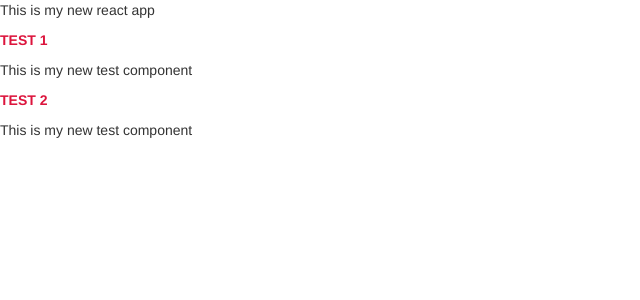
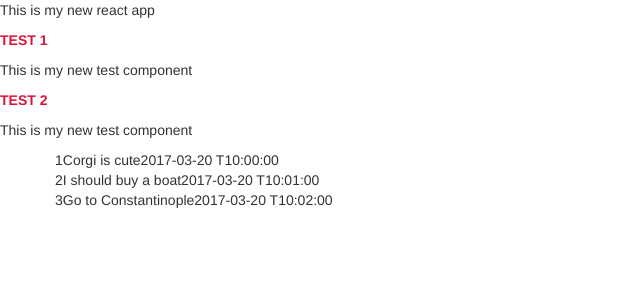
Before and after one commit to bsmmoon/int-tag-viewer, a React (Create React App) app: page / in a window 1280 px wide. Shown: the top 300 px of the page, without its empty margins (0-640 px from the left). Built offline with nearby package versions, Linux system fonts and the light colour scheme.

Commit message:
LogLine component added. ESLint typo fixed and style updated accordingly

```diff
--- a/src/App.js
+++ b/src/App.js
@@ -1,9 +1,20 @@
+// React and component classes are not cught by Eslint.
+/* eslint-disable no-unused-vars */
 import React, {Component} from 'react';
 
 import Test from './Test';
-import DataAdapter from './adapters/DataAdapter'
+import LogLine from './LogLine';
+/* eslint-enable no-unused-vars */
 
+import DataAdapter from './adapters/DataAdapter';
+
+/**
+ * This is the base component.
+ */
 class App extends Component {
+  /**
+   * @param {*} props React props
+   */
   constructor(props) {
     super(props);
     let data = DataAdapter.import();
@@ -13,16 +24,44 @@ class App extends Component {
     };
   }
 
-  render () {
+  /**
+   * construct LogLing components
+   * @return {jsx} component
+   */
+  logLines() {
+    const logLines = this.state.data.logs.map(function(logLine) {
+      return <LogLine
+        key={logLine.id}
+        id={logLine.id}
+        description={logLine.description}
+        time={logLine.time}
+      />;
+    });
+    return (
+      <div className='container'>{logLines}</div>
+    );
+  }
+
+  /**
+   * usual React render
+   * @return {jsx} component
+   */
+  render() {
+    console.log('App#render');
     console.log(this.state);
+
+    const logLines = this.logLines();
+
     return (
       <div>
         <p>{this.state.message}</p>
         <Test name="TEST 1"/>
         <Test name="TEST 2"/>
+
+        {logLines}
       </div>
-    )
+    );
   }
 }
 
-export default App
+export default App;
--- /dev/null
+++ b/src/LogLine.js
@@ -0,0 +1,38 @@
+// React and component classes are not cught by Eslint.
+/* eslint-disable no-unused-vars */
+import React, {Component} from 'react';
+/* eslint-enable no-unused-vars */
+
+/**
+ * LogLine
+ */
+class LogLine extends Component {
+  /**
+   * @param {*} props React props
+   */
+  constructor(props) {
+    super(props);
+    this.state = {
+      id: props.id,
+      description: props.description,
+      time: props.time,
+    };
+  }
+
+  /**
+   * usual React render
+   * @return {jsx} component
+   */
+  render() {
+    console.log('LogLine#render');
+    console.log(this.state);
+    return (
+      <div className='row'>
+        <div></div>
+        {[this.state.id, this.state.description, this.state.time]}
+      </div>
+    );
+  }
+}
+
+export default LogLine;
--- a/src/adapters/DataAdapter.js
+++ b/src/adapters/DataAdapter.js
@@ -1,18 +1,32 @@
 
+/**
+ * Adapter to data sources that encapsulates external communications.
+ */
 class DataAdapter {
-  constructor() {
+  /**
+   * import
+   * @return {object} data needed by the app
+   */
+  static import() {
+    const data = this.placeholderData();
+    return data;
   }
 
-  static import() {
+  /**
+   * make placeholder data for development
+   * @return {object} placeholder data for development
+   */
+  static placeholderData() {
+    let logs = [
+      {id: 1, description: 'Corgi is cute', time: '2017-03-20 T10:00:00'},
+      {id: 2, description: 'I should buy a boat', time: '2017-03-20 T10:01:00'},
+      {id: 3, description: 'Go to Constantinople', time: '2017-03-20 T10:02:00'},
+    ];
     return {
-      logs: [
-        { id: 1, description: 'Corgi is cute', time: '2017-03-20 T10:00:00' },
-        { id: 2, description: 'I should buy a boat', time: '2017-03-20 T10:01:00' },
-        { id: 3, description: 'Go to Constantinople', time: '2017-03-20 T10:02:00' },
+      logs: logs,
+      tags: [
+        {name: 'Bucket List', log_ids: [2, 3]},
       ],
-      tags: [
-        { name: 'Bucket List', log_ids: [ 2, 3 ] }
-      ]
     };
   }
 }
--- a/src/index.js
+++ b/src/index.js
@@ -1,7 +1,10 @@
+// React and component classes are not cught by Eslint.
+/* eslint-disable no-unused-vars */
 import React from 'react';
 import ReactDOM from 'react-dom';
 
 // main app
 import App from './App';
+/* eslint-enable no-unused-vars */
 
-ReactDOM.render(<App />, document.getElementById('app'))
+ReactDOM.render(<App />, document.getElementById('app'));
```
Also changed, not shown: src/Style.js (+18 -8 lines), .eslintrc.json.
